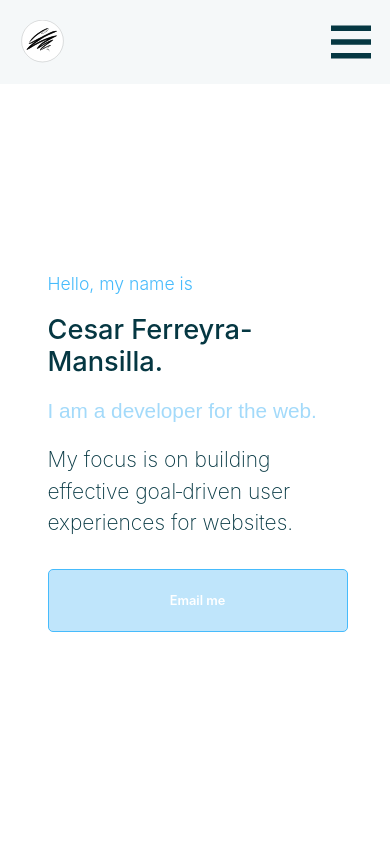
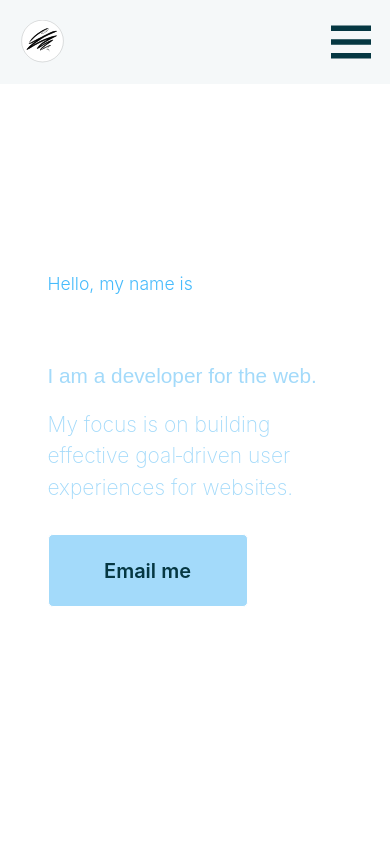
Before and after one commit to crfmc/crfmc.me, a React (Create React App) app in the folder client/: page / in a window 390 px wide. Shown: the top 844 px of the page. Built offline with nearby package versions, Linux system fonts and the light colour scheme.

Commit message:
- Greeting button states - Update color theme - Responsive updates for text/navlinks

```diff
--- a/client/src/v2/styles_v2/greeting.module.css
+++ b/client/src/v2/styles_v2/greeting.module.css
@@ -22,7 +22,7 @@
   /* font-size: 500%; */
   margin: 0;
   padding: none;
-  color: #053742;
+  color: white;
   animation: fadein 1.5s;
   /* animation-delay: 2s; */
 }
@@ -148,7 +148,7 @@
   }
 
   .name {
-    font-size: 65px;
+    font-size: 62px;
   }
 
   .subtitle {
@@ -161,6 +161,13 @@
     width: 60%;
     height: 50vh;
     margin: 35vh auto 0 80vw;
+  }
+}
+
+/* <900px screen width ——————————————————————————————————————————————————————————*/
+@media (max-width: 900px) {
+  .sidelinks_container {
+    margin-left: 83vw;
   }
 }
 
@@ -200,22 +207,35 @@
 
   .subtext {
     font-size: 35px;
-    color: #053742;
+    color: #a3dafa;
     font-weight: 200;
   }
 
+
   .subtext_link {
-    font-size: 100%;
+    font-size: 35px;
     font-weight: 600;
-    color: white;
+    color: #053742;
     width: 450px;
     margin: 5% 0;
     padding: 7%;
-    background-color: #a3dafab0;
-    border: 1px solid #46bbfc;
+    background-color: #a3dafa;
+    border: 1px solid white;
     border-radius: 5px;
     text-decoration: none;
     text-align: center;
+  }
+
+  .subtext_link:hover {
+    background-color: #d1edfd;
+    color: #053742;
+    border-color: white;
+    text-decoration: none;
+  }
+  .subtext_link:active {
+    background-color: #053742;
+    color: white;
+    text-decoration: none;
   }
 }
 
@@ -260,7 +280,7 @@
   }
 
   .name {
-    font-size: 250%;
+    font-size: 38px;
   }
 
   .subtitle {
@@ -274,7 +294,7 @@
 /* <550px screen width ——————————————————————————————————————————————————————————*/
 @media (max-width: 550px) {
   .hello {
-    font-size: 150%;
+    font-size: 25px;
   }
 
   .name {
@@ -334,7 +354,7 @@
   }
 
   .name {
-    font-size: 180%;
+    font-size: 28px;
   }
 
   .subtitle {
@@ -342,7 +362,7 @@
   }
 
   .subtext_link {
-    font-size: 90%;
+    font-size: 25px;
   }
 }
 
@@ -353,7 +373,7 @@
   }
 
   .name {
-    font-size: 170%;
+    font-size: 25px;
   }
 
   .subtitle {
@@ -365,7 +385,8 @@
   }
 
   .subtext_link {
-    font-size: 80%;
+    font-size: 20px;
+    width: 200px;
   }
 }
 
@@ -376,11 +397,11 @@
   }
 
   .name {
-    font-size: 150%;
+    font-size: 21px;
   }
 
   .subtitle {
-    font-size: 120%;
+    font-size: 18px;
   }
 
   .subtext {
```
